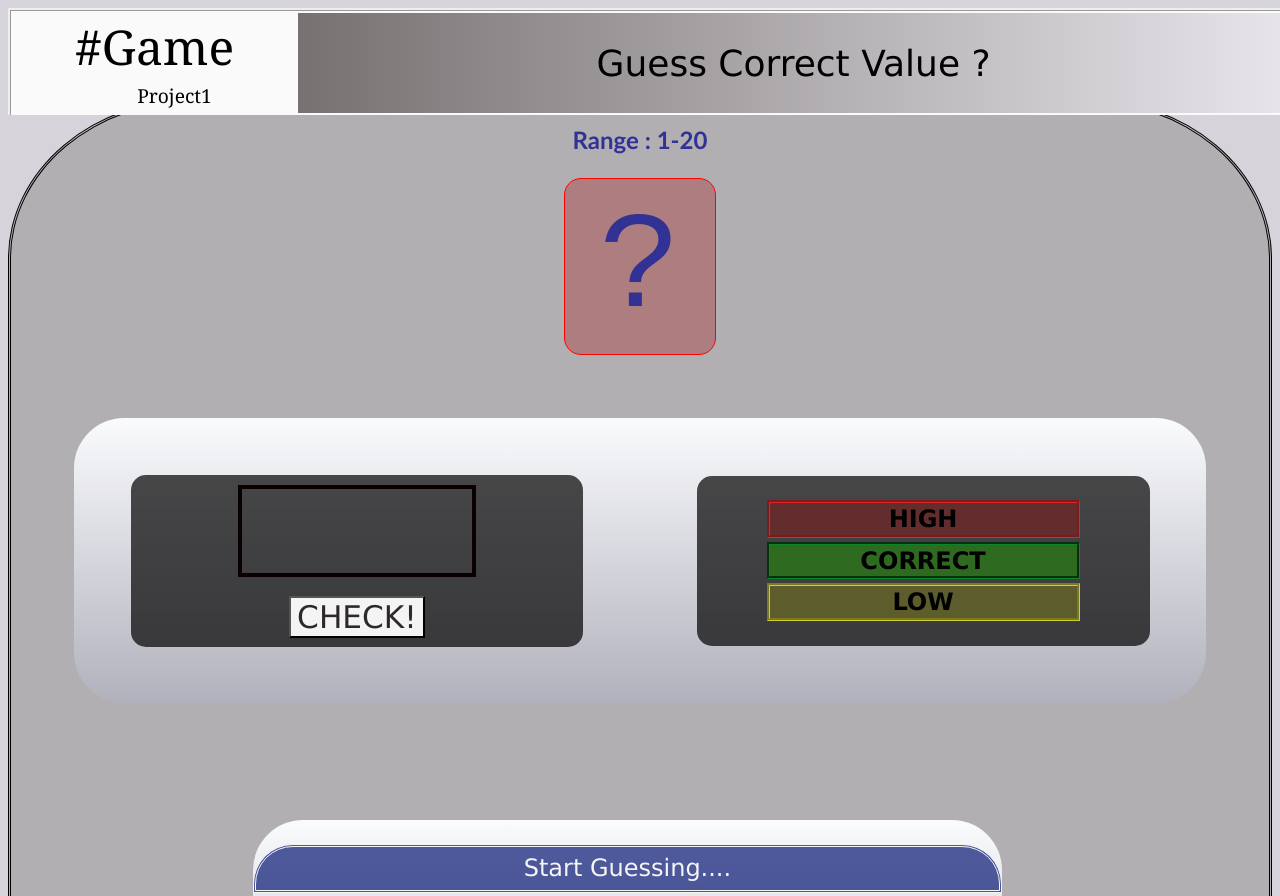
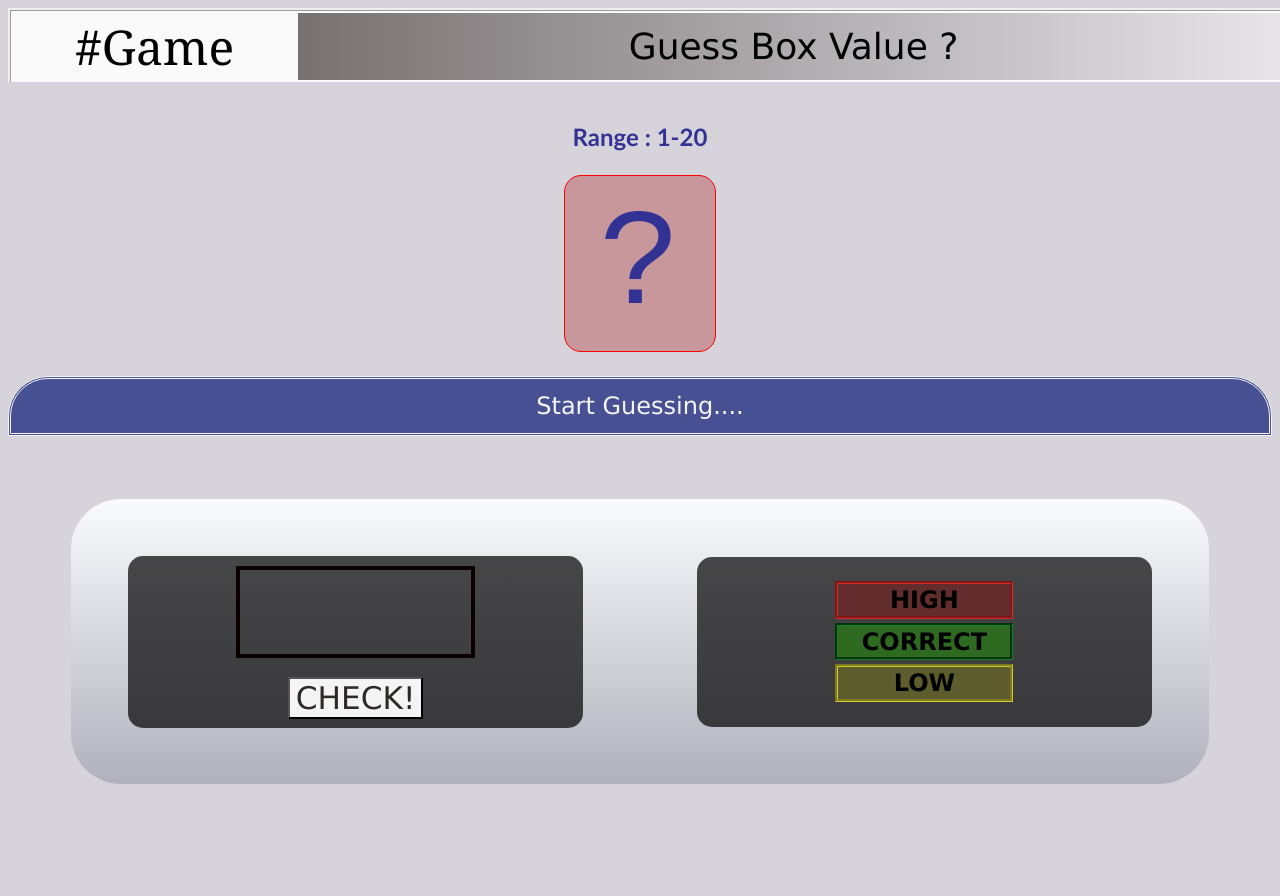
Before and after one commit to SajjadAli9470/GuessANumber-Game, a plain HTML site: page index.html in a window 1280 px wide. Shown: the top 896 px of the page. Drawn offline with Linux system fonts and the light colour scheme.

Commit message:
Update index.html

```diff
--- a/index.html
+++ b/index.html
@@ -6,33 +6,25 @@
     <meta name="viewport" content="width=device-width, initial-scale=1.0" />
     <link rel="stylesheet" href="style.css" />
 
+
     <title>Guess Game</title>
   </head>
   <body>
     <header>
-           <table height='80' width='100%' class="" >
+        <table width='100%' class="headerTable" >
         <tr>
             <td class='logo' align="center">
-                #Game
-                <table >
-                    <tr>
-                        <td class="subtitle" >
-                           &nbsp&nbsp&nbsp&nbsp&nbsp&nbsp&nbsp Project1
-                        </td>
-                    </tr>
-                </table>
+              #Game
             </td>
             <td  class='sitetitle' align="center">
-                Guess Correct Value ?
+                Guess Box Value ?
             </td >
-            <!-- <td class="settingicon" align="center">
-            </td> -->
         </tr>
     </table>
 
     </header>
 <div class="fazool" ></div>
-<div class="overall">
+<!-- <div class="overall"> -->
 
 
     <section class="parentnote" align="center" >
@@ -43,18 +35,21 @@
         <div class="line" align="center"></div>
 
     </section>
-
+    <div class="status" align='center'>
+        <p class="label-message" display="inline">
+            <p class="message">Start Guessing....</p></p>
+    </div>
     <main>
         <!-- left Area -->
       <section class="left">
           <!-- Input for guess Number -->
-        <input class="guess" type="number" />
+        <input id="checked" class="guess" type="number" />
         <!-- Button to Check Exact or not -->
         <button id="loose" class="check">CHECK!</button>
       </section>
       <!-- Right Area -->
-      <section class="right">
-        <table class="numberstatus" height='170' width='80%'  align="center">
+      <section class="right" align="center">
+        <table class="numberstatus" height='170' width='50%'  align="center">
             <tr>
                 <td class='high' align="center">
                     <strong>HIGH<strong>
@@ -81,10 +76,9 @@
       </section>
 
     </main>
+    <!-- Score Board -->
     <div class="parentdiv" >
         <div class="result" align='center'>
-        <p class="label-message" display="inline">
-            <p class="message">Start Guessing....</p></p>
         <section class="resultsection">
 
             <h2 class="label-score">Score : <span class="score">20</span></h2>
@@ -95,7 +89,8 @@
         <button class="restart" >NEW GAME</button>
     </div>
 </div>
-</div>
+<div class="lastSpace"></div>
+<!-- </div> -->
 <div id="myModal" class="modal">
 
     <!-- Modal content -->
```
